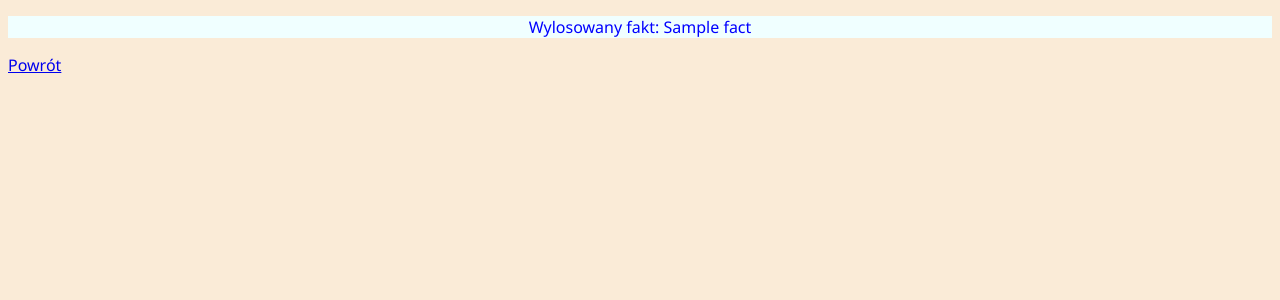
After one commit to RafalKodland/python-1194-html-i-css, a Flask app: template templates/facts.html in a window 1280 px wide. The commit adds this page. Shown: the top 300 px of the page. Run offline with Flask 3, Linux system fonts and the light colour scheme; the template is opened without the code that fills it: most values are stand-ins (such as "Sample title", 1, 10 or a date in 2020).

Commit message:
Zmienne Jinja

```diff
--- a/main.py
+++ b/main.py
@@ -26,6 +26,6 @@ Elon Musk opowiada się także za regulacją sieci społecznościowych i ochron
 
     random_fact = choice(facts)
 
-    return f"<p>Losowy fakt: {random_fact}  <a href='/'>Powrót</a></p>"
+    return render_template("facts.html", fact = random_fact)
 
 app.run(debug=True)
--- /dev/null
+++ b/templates/facts.html
@@ -0,0 +1,12 @@
+<!DOCTYPE html>
+<html lang="pl">
+    <head>
+        <title>Losowy fakt</title>
+        <meta charset="utf-8">
+        <link rel="stylesheet" href="static/css/style.css">
+    </head>
+    <body>
+        <p>Wylosowany fakt: {{ fact }}</p>
+        <a href="/">Powrót</a>
+    </body>
+</html>
--- a/templates/index.html
+++ b/templates/index.html
@@ -19,6 +19,7 @@
             <li>Czwarty element listy</li>
             <li>Piąty element listy</li>
         </ul>
+        <h2><a href="/losowy_fakt">Strona z faktami</a></h2>
         <img src="static\img\graj.png" alt="Obrazek z przyciskiem graj">
         <div>
             <iframe src="https://www.meteoblue.com/pl/pogoda/widget/daily/ip_rumunia_675514?geoloc=fixed&days=5&tempunit=CELSIUS&windunit=KILOMETER_PER_HOUR&precipunit=MILLIMETER&coloured=monochrome&pictoicon=1&maxtemperature=1&mintemperature=1&windspeed=1&windgust=0&winddirection=0&uv=0&humidity=0&precipitation=0&precipitationprobability=0&spot=0&pressure=0&layout=light"  frameborder="0" scrolling="NO" allowtransparency="true" sandbox="allow-same-origin allow-scripts allow-popups allow-popups-to-escape-sandbox" style="width: 270px; height: 420px"></iframe>
```
